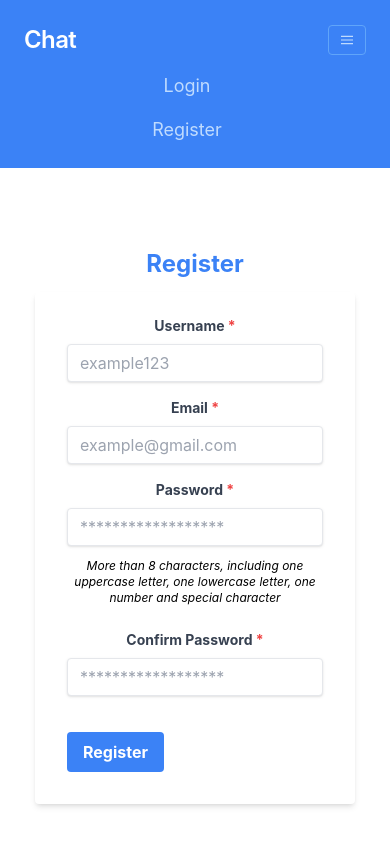
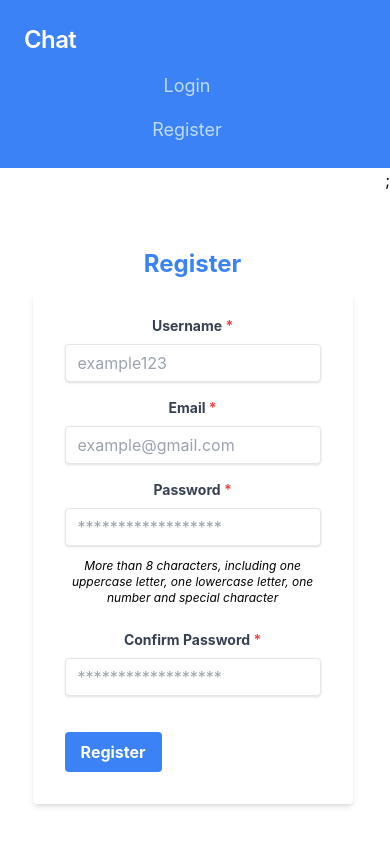
Before and after one commit to Vivy24/MessageApp, a React (Create React App) app: page /register in a window 390 px wide. Shown: the top 846 px of the page. Built offline with nearby package versions, Linux system fonts and the light colour scheme; a web font is replaced by a local one.

Commit message:
Create an user database and add each registered user to database for retrieving it later

```diff
--- a/src/App.js
+++ b/src/App.js
@@ -9,11 +9,8 @@ import RegisterPage from "./pages/RegisterPage";
 
 function App() {
   return (
-    <div className="App flex flex-col h-screen">
-      <div>
-        <NavBar />
-      </div>
-      <div className="flex flex-grow">
+    <div className="App ">
+      <div className="flex flex-col h-screen">
         <Routes>
           <Route exact path="/" element={<HomePage />} />
           <Route exact path="/login" element={<LoginPage />} />
--- a/src/components/NavBar.js
+++ b/src/components/NavBar.js
@@ -1,14 +1,15 @@
-import { NavLink } from "react-router-dom";
+import { Navigate, NavLink, useNavigate } from "react-router-dom";
 import { getAuth, signOut } from "firebase/auth";
 import { Fragment } from "react";
 
-const NavBar = () => {
+const NavBar = (props) => {
   const auth = getAuth();
+  const navigate = useNavigate();
 
   const logOutHandler = () => {
     signOut(auth)
       .then(() => {
-        window.location.reload();
+        navigate("/");
       })
       .catch((error) => {});
   };
@@ -19,7 +20,7 @@ const NavBar = () => {
           Chat
         </NavLink>
       </div>
-      <div className="block lg:hidden">
+      {/* <div className="block lg:hidden">
         <button className="flex items-center px-3 py-2 border rounded text-blue-200 border-blue-400 hover:text-white hover:border-white">
           <svg
             className="fill-current h-3 w-3"
@@ -30,10 +31,10 @@ const NavBar = () => {
             <path d="M0 3h20v2H0V3zm0 6h20v2H0V9zm0 6h20v2H0v-2z" />
           </svg>
         </button>
-      </div>
+      </div> */}
       <div className="w-full block flex-grow lg:flex lg:items-center lg:w-auto">
         <div className="text-lg lg:flex-grow ">
-          {auth.currentUser ? (
+          {props.auth ? (
             <button
               onClick={logOutHandler}
               className="block mt-4 lg:inline-block lg:mt-0 text-blue-200 hover:text-white"
--- a/src/components/user/Register.js
+++ b/src/components/user/Register.js
@@ -7,6 +7,7 @@ import {
 
 import { useNavigate } from "react-router-dom";
 import { useValidInput } from "../../hooks/useValidInput";
+import { getDatabase, ref, set } from "firebase/database";
 
 const Register = () => {
   const [error, setError] = useState();
@@ -79,6 +80,13 @@ const Register = () => {
           await updateProfile(auth.currentUser, {
             displayName: enteredUsername,
           });
+
+          const db = getDatabase();
+          set(ref(db, "users/" + auth.currentUser.uid), {
+            displayName: auth.currentUser.displayName,
+            email: auth.currentUser.email,
+          });
+
           navigate("/");
         }
       );
--- a/src/components/user/UserList.js
+++ b/src/components/user/UserList.js
@@ -1,9 +1,13 @@
 import { faSearch } from "@fortawesome/free-solid-svg-icons";
 import { FontAwesomeIcon } from "@fortawesome/react-fontawesome";
+// import { fetchUserList } from "../../store/user-action";
+import { listAllUsers } from "../../services/helpers/user";
 
 const UserList = () => {
   const handleSearching = (event) => {
     event.preventDefault();
+    console.log("12");
+    listAllUsers();
   };
   return (
     <form
--- a/src/pages/HomePage.js
+++ b/src/pages/HomePage.js
@@ -1,7 +1,8 @@
 import NotAuthorize from "../components/home/NotAuthorize";
 import { getAuth, onAuthStateChanged } from "firebase/auth";
 import Authorize from "../components/home/Authorize";
-import { useState, useEffect } from "react";
+import { useState, useEffect, Fragment } from "react";
+import NavBar from "../components/NavBar";
 
 const HomePage = () => {
   const [isLoggedIn, setIsLoggedIn] = useState();
@@ -11,11 +12,26 @@ const HomePage = () => {
     onAuthStateChanged(auth, (user) => {
       if (user) {
         setIsLoggedIn(true);
+      } else {
+        setIsLoggedIn(false);
       }
     });
+
+    return () => {
+      setIsLoggedIn();
+    };
   }, []);
 
-  return isLoggedIn ? <Authorize /> : <NotAuthorize />;
+  return (
+    <Fragment>
+      <div>
+        <NavBar auth={isLoggedIn} />
+      </div>
+      <div className="flex flex-grow">
+        {isLoggedIn ? <Authorize /> : <NotAuthorize />}
+      </div>
+    </Fragment>
+  );
 };
 
 export default HomePage;
--- a/src/pages/LoginPage.js
+++ b/src/pages/LoginPage.js
@@ -1,7 +1,18 @@
 import Login from "../components/user/Login";
+import { Fragment } from "react";
+import NavBar from "../components/NavBar";
 
 const LoginPage = () => {
-  return <Login />;
+  return (
+    <Fragment>
+      <div>
+        <NavBar auth={false} />
+      </div>
+      <div className="flex flex-grow">
+        <Login />;
+      </div>
+    </Fragment>
+  );
 };
 
 export default LoginPage;
--- a/src/pages/RegisterPage.js
+++ b/src/pages/RegisterPage.js
@@ -1,6 +1,18 @@
 import Register from "../components/user/Register";
+import { Fragment } from "react";
+import NavBar from "../components/NavBar";
+
 const RegisterPage = () => {
-  return <Register />;
+  return (
+    <Fragment>
+      <div>
+        <NavBar auth={false} />
+      </div>
+      <div className="flex flex-grow">
+        <Register />;
+      </div>
+    </Fragment>
+  );
 };
 
 export default RegisterPage;
--- a/src/services/firebase.js
+++ b/src/services/firebase.js
@@ -1,6 +1,7 @@
 // Import the functions you need from the SDKs you need
 import { initializeApp } from "firebase/app";
 import { getDatabase } from "firebase/database";
+import { getAuth } from "firebase/auth";
 // TODO: Add SDKs for Firebase products that you want to use
 // https://firebase.google.com/docs/web/setup#available-libraries
 
--- a/src/store/user-action.js
+++ b/src/store/user-action.js
@@ -1 +1,8 @@
 import { userActions } from "./user-slice";
+
+export const fetchUserList = () => {
+  return async (dispatch) => {
+    // Start listing users from the beginning, 1000 at a time.
+    // listAllUsers();
+  };
+};
```
Also changed, not shown: src/services/helpers/user.js (added).
